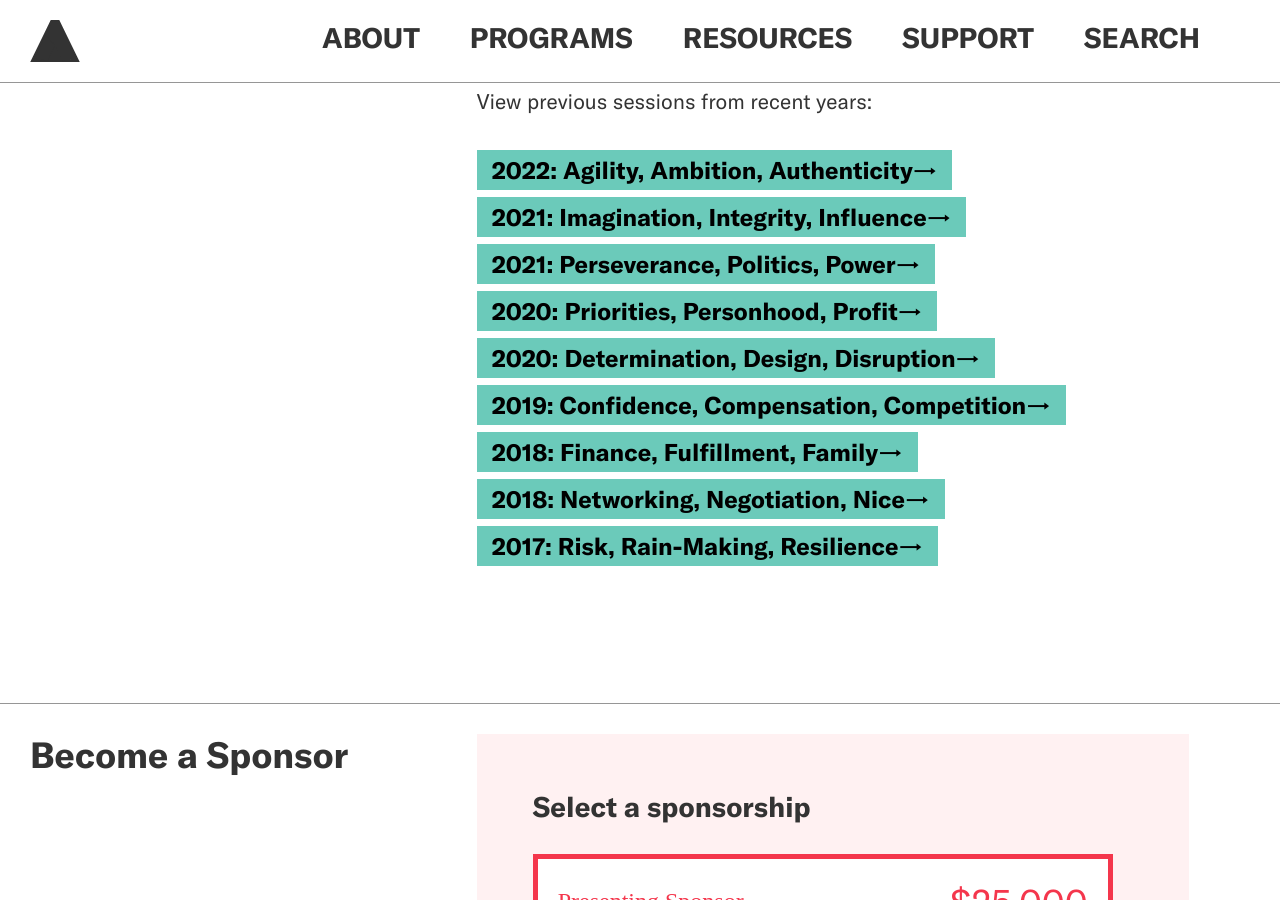
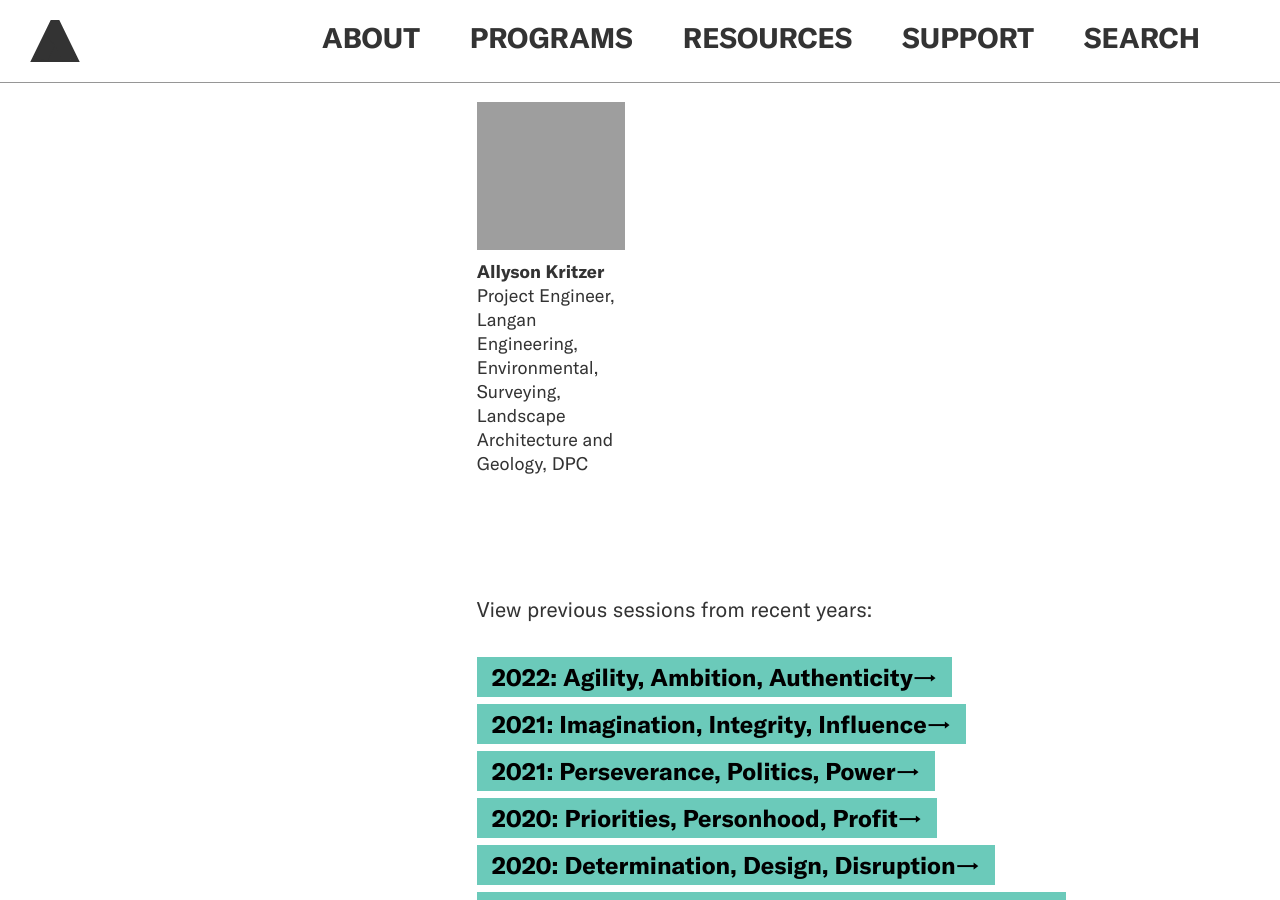
Before and after one commit to jengalas/bwaf-bbw, a Jekyll site: the page built from _emerging-leaders/energy-environment-engagement.md, in a window 1280 px wide and 900 px high, scrolled down 3442 px. Built offline with Jekyll 4.4.1, drawn with Linux system fonts in a browser that asks for light colours; nearby versions of some CDN libraries; some web fonts are replaced; grey boxes are pictures that could not be loaded.

Commit message:
Updated 1 file via CloudCannon.

```diff
--- a/_emerging-leaders/energy-environment-engagement.md
+++ b/_emerging-leaders/energy-environment-engagement.md
@@ -127,6 +127,20 @@ page_blocks:
       link_url: ''
       link_text: ''
     subtitle: ''
+  - template: portrait-gallery-block-small
+    portrait:
+      - title: Allyson Kritzer
+        title_role: >-
+          Project Engineer,   Langan Engineering, Environmental, Surveying,
+          Landscape Architecture and Geology, DPC
+        image: >-
+          https://res.cloudinary.com/beverly-willis-architecture-foundation/image/upload/v1681327567/Kritzer_Allyson.jpg
+      - title:
+        title_role:
+        image:
+      - title:
+        title_role:
+        image:
 _structures:
   page_blocks:
     id_key: template
```
Also changed, not shown: other parts of _emerging-leaders/energy-environment-engagement.md (+1 -0 lines).
